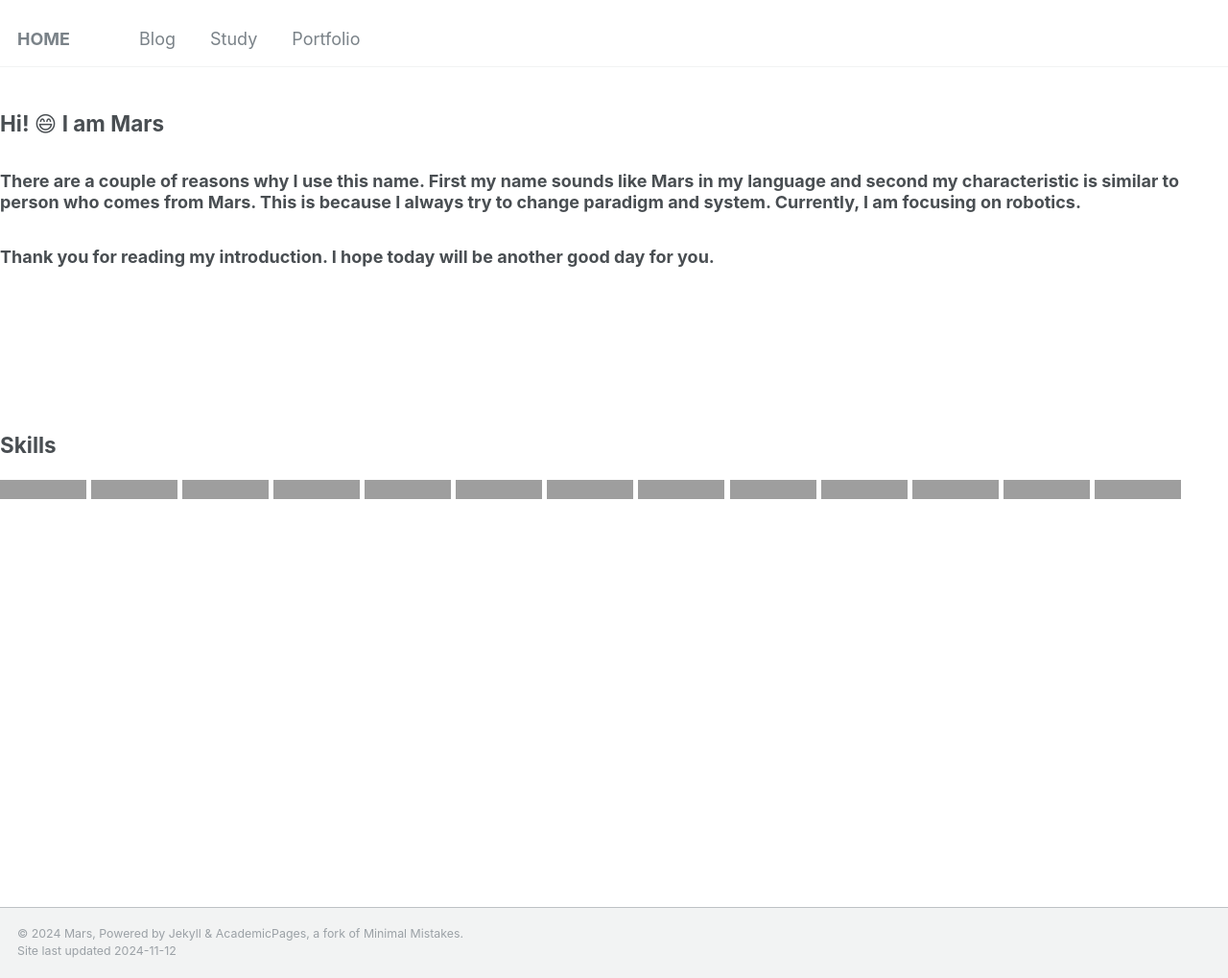
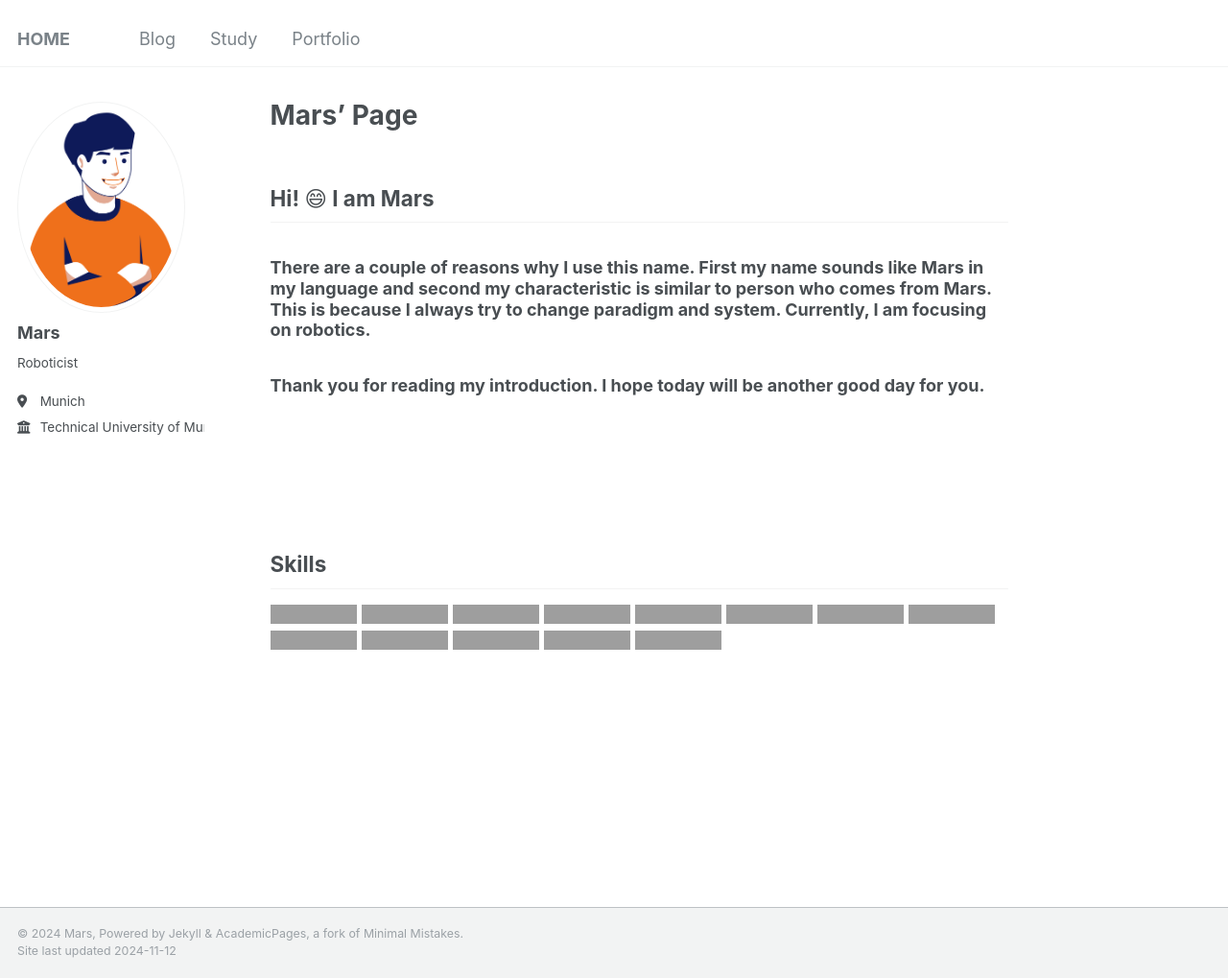
Before and after one commit to mars-hss/mars-hss.github.io, a Jekyll site: the page built from _pages/about.md, in a window 1280 px wide and 1019 px high, cut to the strip 0-1019 px from the top of the window. Shown: the whole strip at 96% size. Built offline with Jekyll 4.4.1, drawn with Linux system fonts in a browser that asks for light colours; emoji names are drawn with the system emoji font; our own code applies the rules of GitHub Pages for plain Markdown files; some of the changed lines change nothing that is shown; grey boxes are pictures that could not be loaded.

Commit message:
update config again

```diff
--- a/_config.yml
+++ b/_config.yml
@@ -22,7 +22,7 @@ repository               : "mars-hss.github.io"
 author:
   # Biographic information
   avatar           : "profile.png"
-  name             : "Mars Seo"
+  name             : "Mars"
   pronouns         : # example: "she/her"
   bio              : "Roboticist"
   location         : "Munich"
@@ -212,18 +212,9 @@ kramdown:
 
 # These settings control the types of collections used by the template
 collections:
-  # teaching:
-  #   output: False
-  #   permalink: /:collection/:path/
-  # publications:
-  #   output: False
-  #   permalink: /:collection/:path/
   portfolio:
     output: true
     permalink: /:collection/:path/
-  # talks:
-  #   output: False
-  #   permalink: /:collection/:path/
   study:
     ouput: true
     permalink: /:collection/:path/
@@ -243,12 +234,12 @@ defaults:
       share: true
       related: true
   # _pages
-  # - scope:
-  #     path: ""
-  #     type: pages
-  #   values:
-  #     layout: single
-  #     author_profile: true
+  - scope:
+      path: ""
+      type: pages
+    values:
+      layout: single
+      author_profile: true
   # _teaching
   # - scope:
   #     path: ""
```
